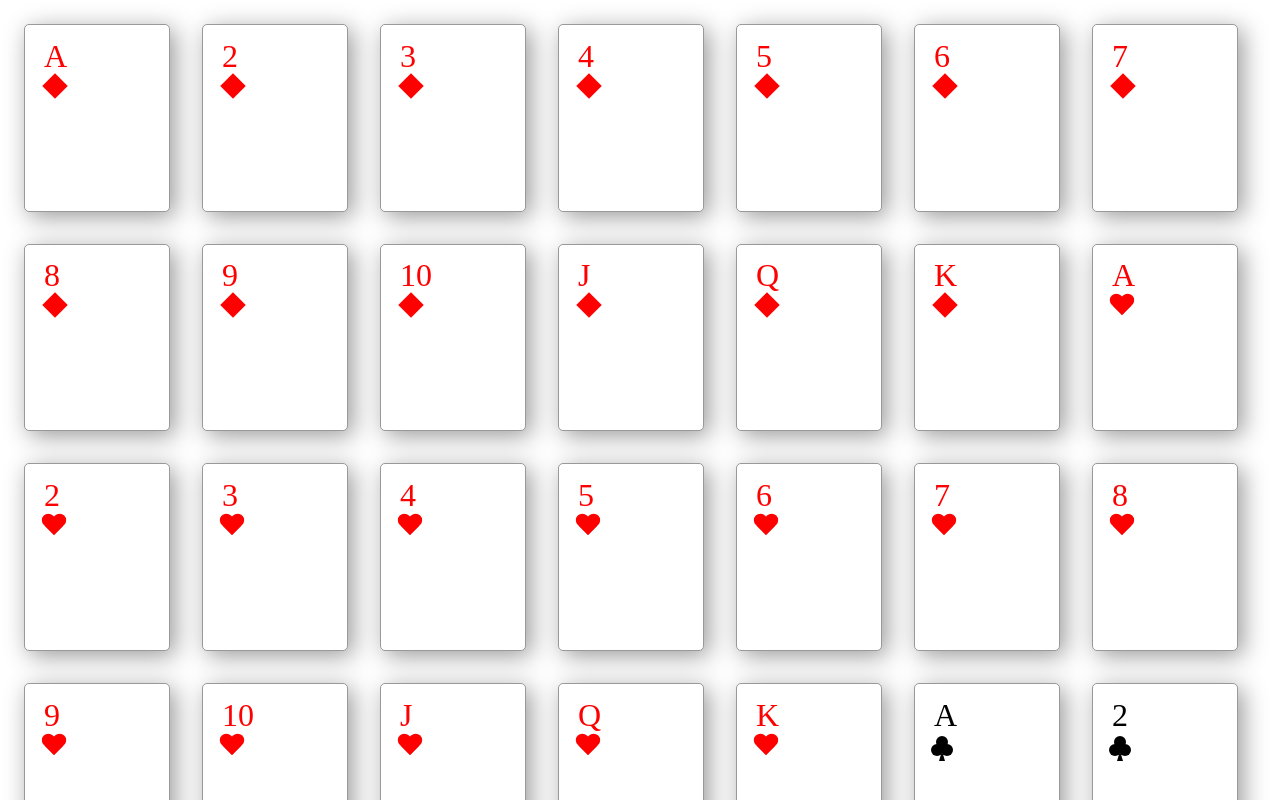
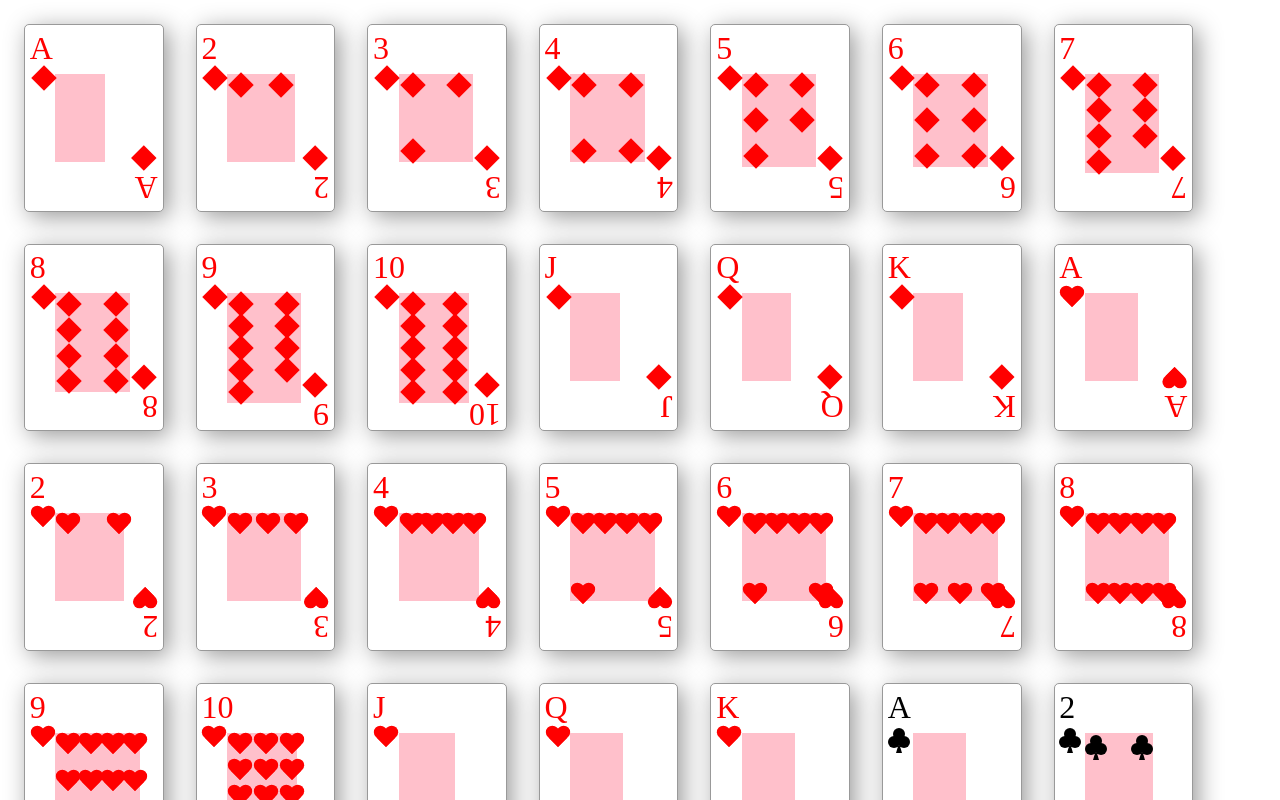
Before and after one commit to anamartins/css-playing-cards, a Vue app: page / in a window 1280 px wide. Shown: the top 800 px of the page. Built offline with nearby package versions, Linux system fonts and the light colour scheme.

Commit message:
create mid cart part

```diff
--- a/src/components/Card.vue
+++ b/src/components/Card.vue
@@ -7,17 +7,29 @@ defineProps<{ suit: string; rank: string; color: string }>();
 
 <template>
   <div class="card">
-    <Rank :rank="rank" :color="color" />
-    <Suit :suit="suit" />
+    <div class="corner top-left">
+      <Rank :rank="rank" :color="color" />
+      <Suit :suit="suit" />
+    </div>
+
+    <div class="middle">
+      <div class="content" v-if="Number.isInteger(parseInt(rank))">
+        <div v-for="i in parseInt(rank)"><Suit :suit="suit" /></div>
+      </div>
+    </div>
+    <div class="corner bottom-right">
+      <Rank :rank="rank" :color="color" />
+      <Suit :suit="suit" />
+    </div>
   </div>
 </template>
 
 <style scoped>
 .card {
-  width: 7rem;
-  height: 10rem;
+  width: 8rem;
+  height: 11rem;
   margin: 1rem;
-  padding: 0.8rem 1rem;
+  padding: 0.3rem;
   background: #fff;
   border: 1px solid #999;
   border-radius: 5px;
@@ -29,4 +41,19 @@ defineProps<{ suit: string; rank: string; color: string }>();
 .card:hover {
   margin: 0.5rem 1rem;
 }
+
+.middle {
+  background: pink;
+  width: 100%;
+  height: 100%;
+}
+
+.content {
+  width: 100%;
+  height: 100%;
+  display: flex;
+  flex-wrap: wrap;
+  justify-content: space-between;
+  align-content: space-between;
+}
 </style>
--- a/src/components/Rank.vue
+++ b/src/components/Rank.vue
@@ -1,19 +1,16 @@
 <script setup lang="ts">
-defineProps<{ rank: string; color: string }>();
+defineProps<{ rank: string; color: string; isInverted: boolean }>();
 </script>
 
 <template>
-  <div class="rank" :class="color">{{ rank }}</div>
+  <div class="rank" :class="color">
+    {{ rank }}
+  </div>
 </template>
 
 <style scoped>
 .rank {
   font-size: 2rem;
-  margin-left: 3px;
-}
-
-.inverted {
-  transform: rotate(180deg);
 }
 
 .red {
--- a/src/components/Suit.vue
+++ b/src/components/Suit.vue
@@ -50,9 +50,7 @@ defineProps<{ suit: string }>();
   width: 12px;
   height: 12px;
   border-radius: 50%;
-  box-shadow:
-    -5px 8px black,
-    5px 8px black;
+  box-shadow: -5px 8px black, 5px 8px black;
 }
 
 .clubs:after {
--- a/src/style.css
+++ b/src/style.css
@@ -0,0 +1,32 @@
+.card {
+    display: grid;
+    grid-template-rows: 25%;
+    grid-template-columns: 20%;
+    grid-template-areas:
+      "top .  . ."
+      "top middle middle ."
+      ". middle middle ."
+      ". middle middle bottom"
+      ". . . bottom";
+}
+
+.middle {
+    grid-area: middle;
+}
+
+.rank {
+    grid-area: rank;
+}
+
+.suit {
+    grid-area: suit;
+}
+
+.top-left {
+    grid-area: top;
+}
+
+.bottom-right {
+    grid-area: bottom;
+    transform: rotate(180deg);
+}
```
